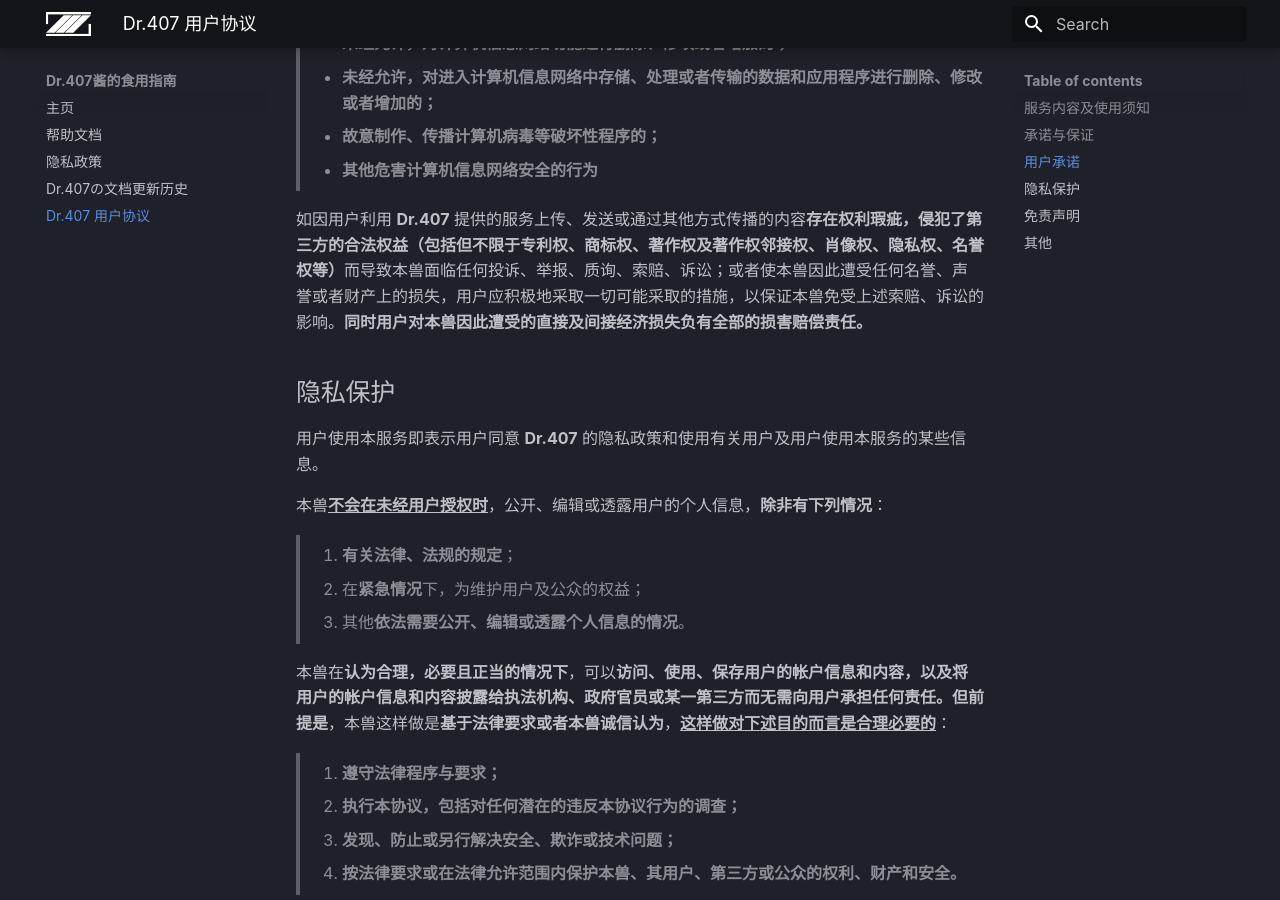
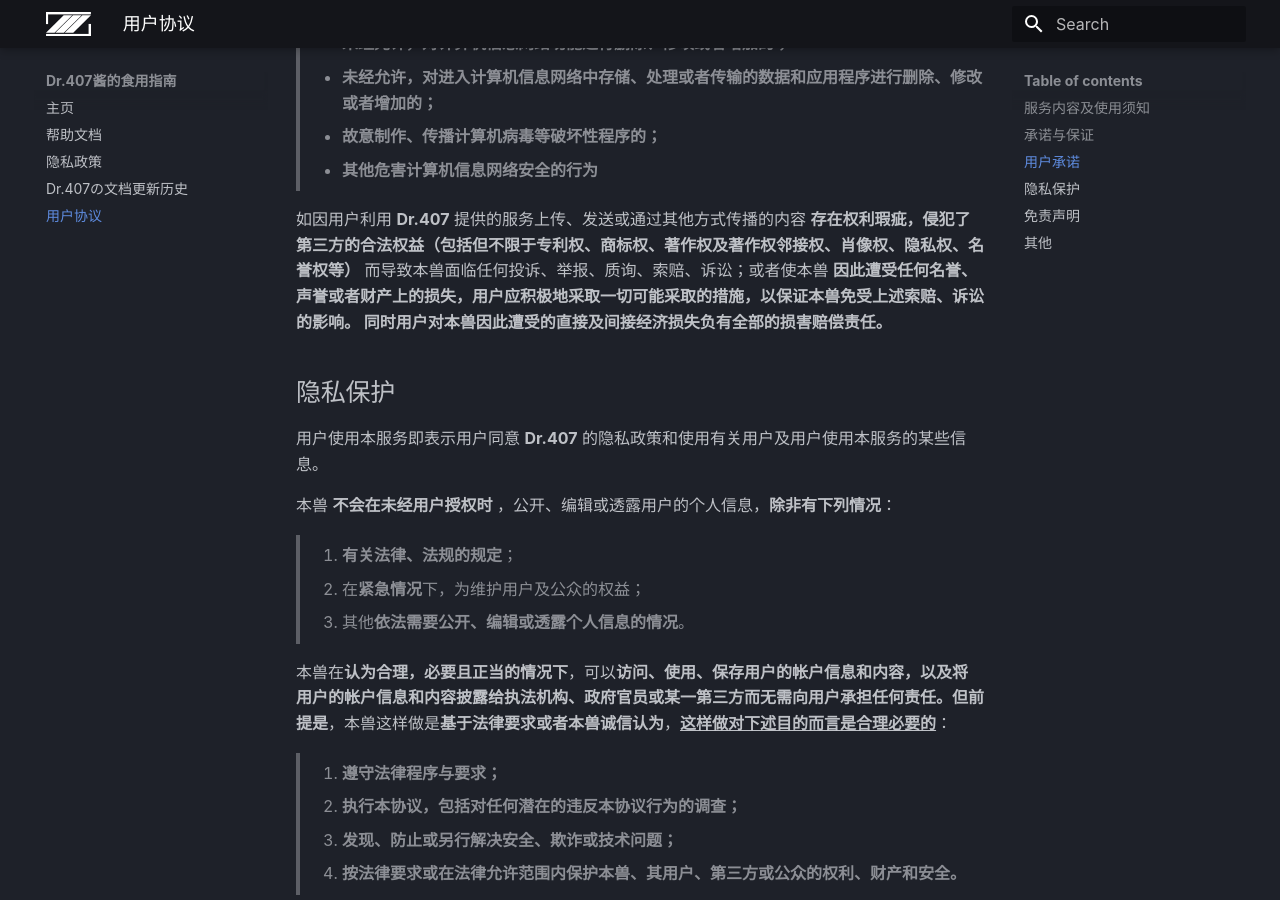
Before and after one commit to BuDingOwO/Docs-Dr407, an MkDocs documentation site: the page built from docs/UserAgreements.md, in a window 1280 px wide and 900 px high, scrolled down 1973 px. Built offline with MkDocs 1.6.1 and Material for MkDocs 9.7.7, drawn with Linux system fonts in a browser that asks for light colours; some of the changed text lies outside the part shown.

Commit message:
Update UserAgreements.md

```diff
--- a/docs/UserAgreements.md
+++ b/docs/UserAgreements.md
@@ -1,16 +1,16 @@
-# Dr.407 用户协议
+# 用户协议
 
 > 使用 **Dr.407** 前请认真阅读以下内容
 
-> 本政策仅适用于**布丁酱**的 FurBot – **Dr.407**
+> 本政策仅适用于 **布丁酱** 的 FurBot – **Dr.407**
 
 我们**鼓励**你把Bot<u>**拉入自己的群内**</u>，但是如果你<u>**不是**</u>**群主**/**管理员**，请**提前征得同意**，避免发生不愉快的事。
 
 下文的 **布丁**/**Dr.407** 皆指 **ForcecatFurbot**（下面简称**FFB**）下属的 **FurBot**
 
-下文中的本兽均为本bot开发者**[布丁酱](https://github.com/BuDingOwO)**。
+下文中的本兽均为本bot开发者 **[布丁酱](https://github.com/BuDingOwO)**。
 
-本协议将**<u>帮助您</u>**了解您在使用 **Dr.407** 时，您应该要阅读的：
+本协议将 **<u>帮助您</u>** 了解您在使用 **Dr.407** 时，您应该要阅读的：
 > * 服务内容及使用须知
 > * 承诺与保证
 > * 隐私保护
@@ -73,12 +73,12 @@
 
 > * **其他危害计算机信息网络安全的行为**
 
-如因用户利用 **Dr.407** 提供的服务上传、发送或通过其他方式传播的内容**存在权利瑕疵，侵犯了第三方的合法权益（包括但不限于专利权、商标权、著作权及著作权邻接权、肖像权、隐私权、名誉权等）**而导致本兽面临任何投诉、举报、质询、索赔、诉讼；或者使本兽因此遭受任何名誉、声誉或者财产上的损失，用户应积极地采取一切可能采取的措施，以保证本兽免受上述索赔、诉讼的影响。**同时用户对本兽因此遭受的直接及间接经济损失负有全部的损害赔偿责任。**
+如因用户利用 **Dr.407** 提供的服务上传、发送或通过其他方式传播的内容 **存在权利瑕疵，侵犯了第三方的合法权益（包括但不限于专利权、商标权、著作权及著作权邻接权、肖像权、隐私权、名誉权等）** 而导致本兽面临任何投诉、举报、质询、索赔、诉讼；或者使本兽 **因此遭受任何名誉、声誉或者财产上的损失，用户应积极地采取一切可能采取的措施，以保证本兽免受上述索赔、诉讼的影响。 同时用户对本兽因此遭受的直接及间接经济损失负有全部的损害赔偿责任。**
 
 ## 隐私保护
 用户使用本服务即表示用户同意 **Dr.407** 的隐私政策和使用有关用户及用户使用本服务的某些信息。
 
-本兽**<u>不会在未经用户授权时</u>**，公开、编辑或透露用户的个人信息，**除非有下列情况**：
+本兽 **不会在未经用户授权时** ，公开、编辑或透露用户的个人信息，**除非有下列情况**：
 
 > 1. **有关法律、法规的规定**；
 
@@ -104,7 +104,7 @@
 
 ## 其他
 
-> 1.  **本协议一经公布即生效**，本兽**有权随时对协议内容进行修改**，修改后的结果公布于 **Dr.407** 的[帮助网站](https://forcecat.cn/407/Docs/)上。如果不同意本兽对本协议相关条款所做的修改，**用户不得再继续使用服务**。若继续使用，则视为用户**<u>接受本兽对本协议相关条款所做的修改</u>**；
+> 1.  **本协议一经公布即生效**，本兽**有权随时对协议内容进行修改**，修改后的结果公布于 **Dr.407** 的[帮助网站](https://forcecat.cn/407/Docs/)上。如果不同意本兽对本协议相关条款所做的修改，**用户不得再继续使用服务**。若继续使用，则视为用户 **接受本兽对本协议相关条款所做的修改**；
 
 > 2. 本兽在某些情况下，**不需事先通知**，**可随时终止或暂停**所有或部分用户对本服务的访问。此类终止的原因包括： **违反本协议，或本协议中引用在服务中发布的，任何其他政策或指引**；
 
@@ -116,7 +116,7 @@
 
 > 6. 用户**参与诈骗或非法活动**。
 
-本兽**<u>绝对不做昧良心的事情</u>**，本兽**所提供的服务也建立于大家对本兽的信任基础之上**。
+本兽**绝对不做昧良心的事情**，本兽 **所提供的服务也建立于大家对本兽的信任基础之上**。
 
 若您***不同意***以上协议，请将**Dr.407<u>踢出群聊并不要使用</u>**。
 
```
Also changed, not shown: other parts of docs/UserAgreements.md (+4 -4 lines).
